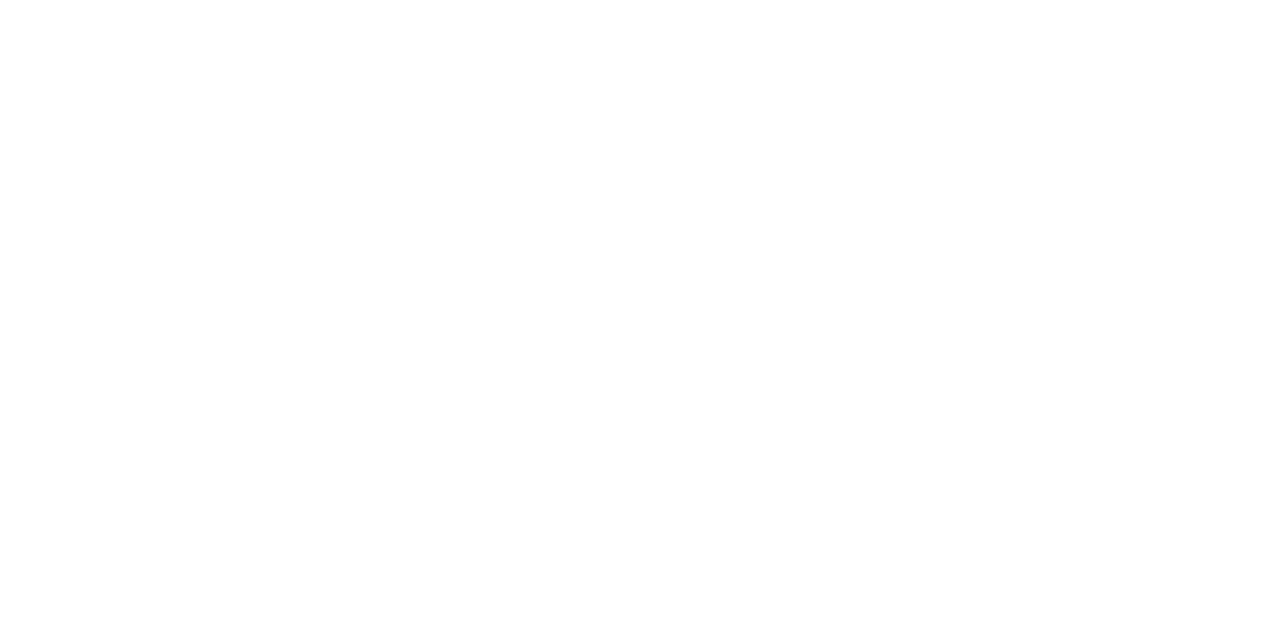
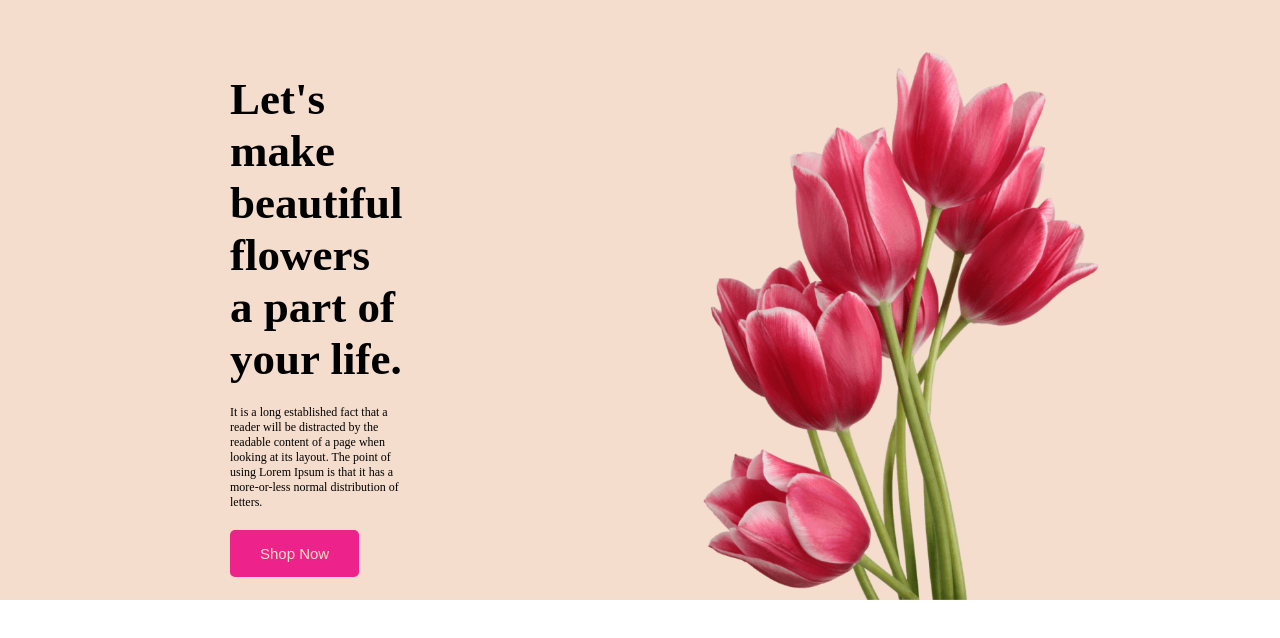
Before and after one commit to infoarifk/Assignment-project-1, a plain HTML site: page index.html in a window 1280 px wide. Drawn offline with Linux system fonts and the light colour scheme.

Commit message:
header added

```diff
--- a/index.html
+++ b/index.html
@@ -3,9 +3,37 @@
 <head>
     <meta charset="UTF-8">
     <meta name="viewport" content="width=device-width, initial-scale=1.0">
-    <title>Document</title>
+    <title>Flower Shop</title>
+    <link rel="stylesheet" href="style.css">
 </head>
 <body>
+    <header>
+        <div class="content">
+            <h1 class="head-text">
+                Let's make beautiful flowers a part of your life.</h1>
+
+
+                <p class="description">It is a long established fact that a reader will be distracted by the readable
+                    content of a page when looking at its layout. The point of using Lorem Ipsum is
+                    that it has a more-or-less normal distribution of letters.</p>
+
+                    <button class="btn-primary">Shop Now</button>
+        </div>
+
+            <img class="head-img" src="./Flower Asset/pngwing 10.png" alt="">
+
+    </header>
+
+    <main>
+
+    </main>
+
+    <footer>
+
+    </footer>
+
+
+
 
 </body>
 </html>
--- a/style.css
+++ b/style.css
@@ -0,0 +1,37 @@
+*{
+    margin: 0px;
+    padding: 0px;
+}
+header{
+    background-color: #f2d2bdc0;
+    display: flex;
+    align-items: center;
+    padding: 50px 230px 0px 230px;
+    gap: 280px;
+}
+.content{
+width: 650px;
+}
+.head-text{
+    font-size: 45px;
+    text-align: left;
+    margin-bottom: 20px;
+}
+.description{
+    font-size: 12px;
+    margin-bottom: 20px;
+    text-align: left;
+}
+.head-img{
+    height: 550px;
+
+}
+
+.btn-primary{
+    color: bisque;
+    background-color: rgba(236, 8, 130, 0.879);
+    padding:15px 30px;
+    font-size: 15px;
+    border: none;
+    border-radius: 5px;
+}
```
